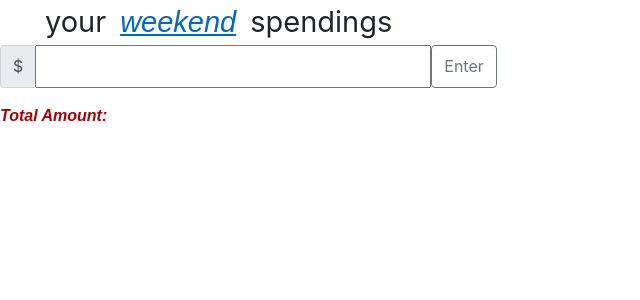
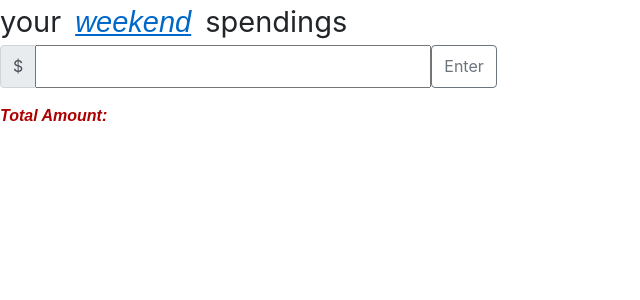
Before and after one commit to Thill799/financialapp-vanilla.js, a PHP site: page / in a window 1280 px wide. Shown: the top 300 px of the page, without its empty margins (0-640 px from the left). Run offline with PHP 8.4, Linux system fonts and the light colour scheme.

```diff
--- a/style.css
+++ b/style.css
@@ -1,6 +1,7 @@
 tittle{
-  margin-left:45px;
+  text-align:center;
   font-size:29px;
+
 }
 
 .weekend{
```
